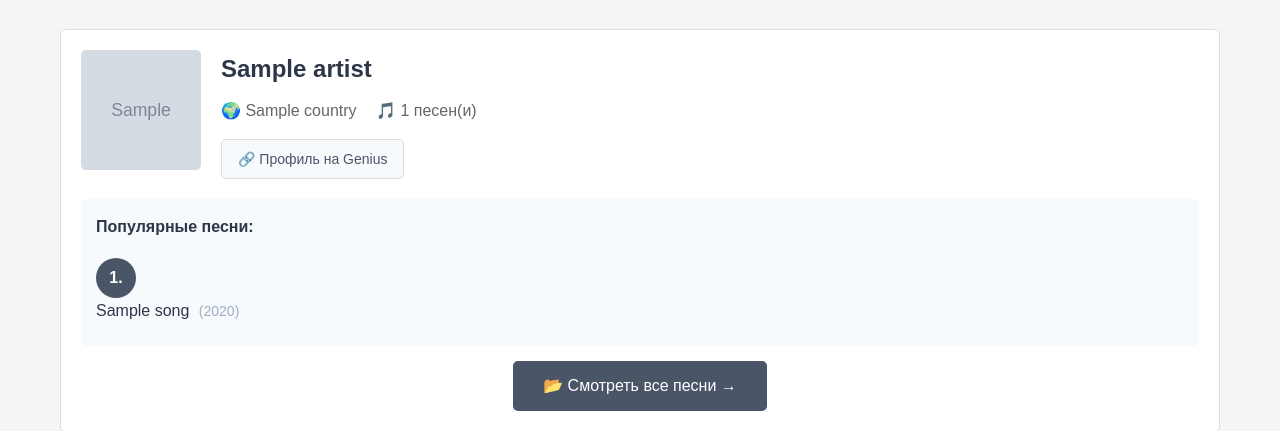
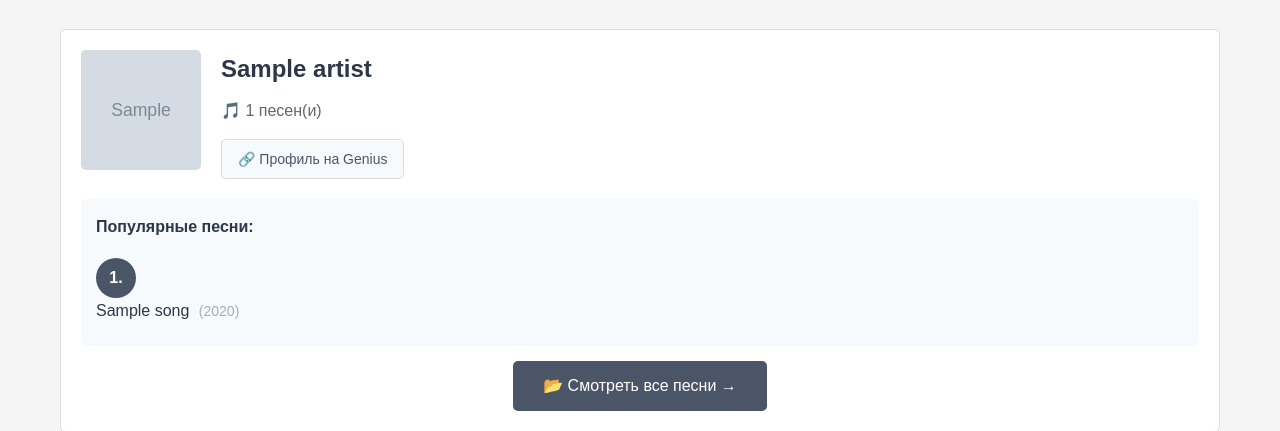
Before and after one commit to mxonu/music-archive-genius, a Flask app: template templates/index.html in a window 1280 px wide. Shown: the part 398-829 px from the top of the page. Run offline with Flask 3, Linux system fonts and the light colour scheme; the template is opened without the code that fills it: most values are stand-ins (such as "Sample title", 1, 10 or a date in 2020); grey boxes marked "Sample" are stand-in pictures.

Commit message:
Update index.html

```diff
--- a/templates/index.html
+++ b/templates/index.html
@@ -76,7 +76,6 @@
                                 </h2>
 
                                 <div class="artist-meta">
-                                    <span class="country">🌍 {{ artist.country }}</span>
                                     <span class="songs-count">🎵 {{ artist.songs|length }} песен(и)</span>
                                 </div>
 
```
